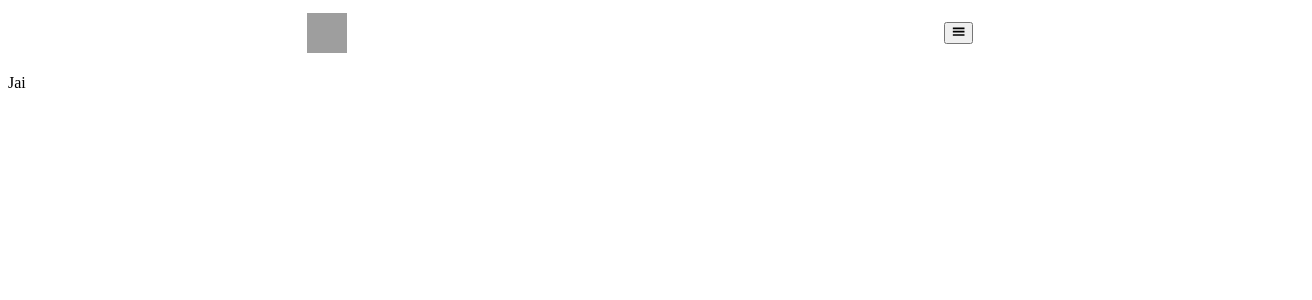
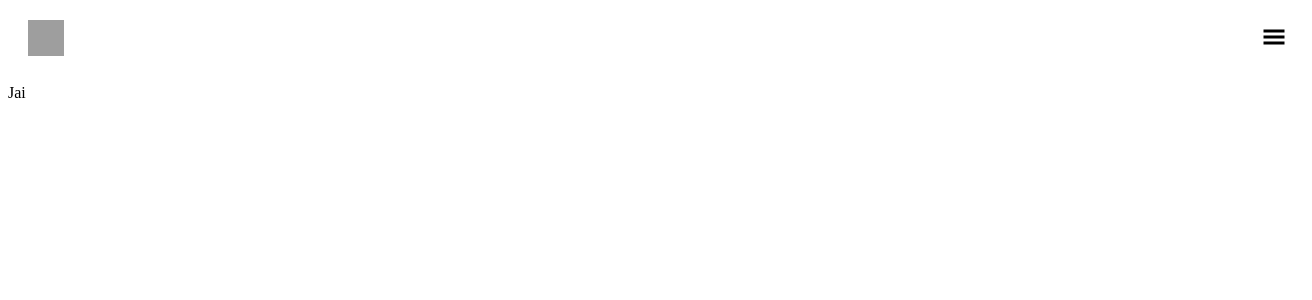
Before and after one commit to JaiKumar1003/reactJS-HamburgerMenu, a React (Create React App) app: page / in a window 1280 px wide. Shown: the top 300 px of the page, 1312 px wide, since content can reach past the window. Built offline with nearby package versions, Linux system fonts and the light colour scheme; grey boxes are pictures that could not be loaded; a web font is replaced by a local one.

Commit message:
Output Error

```diff
--- a/src/components/Header/index.css
+++ b/src/components/Header/index.css
@@ -2,17 +2,26 @@
 
 .header-card {
   display: flex;
-  justify-content: space-around;
+  justify-content: space-between;
   align-items: center;
   width: 100%;
-  height: 50px;
+  height: 60px;
+  padding-left: 20px;
+  padding-right: 20px;
 }
 
 .header-logo {
-  height: 40px;
-  width: 40px;
+  height: 36px;
+  width: 36px;
 }
 
-header-menu {
+.hamburger-btn {
+  background-color: transparent;
+  border: 0px;
+  cursor: pointer;
+  outline: none;
+}
+
+.header-hamburger-icon {
   font-size: 24px;
 }
```
